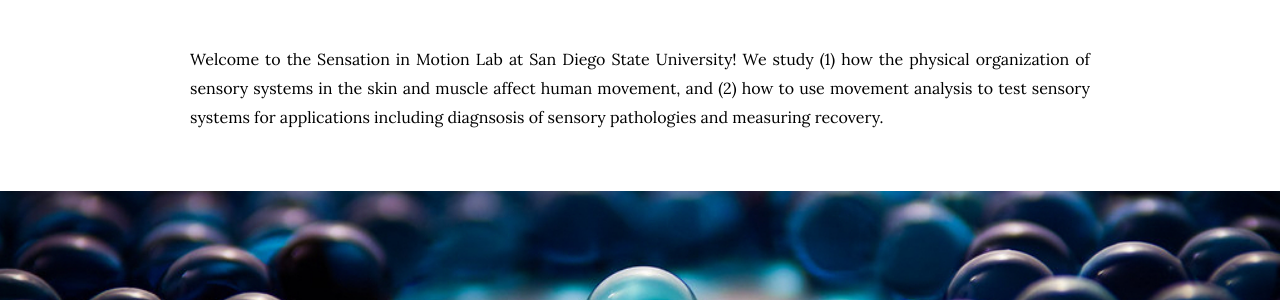
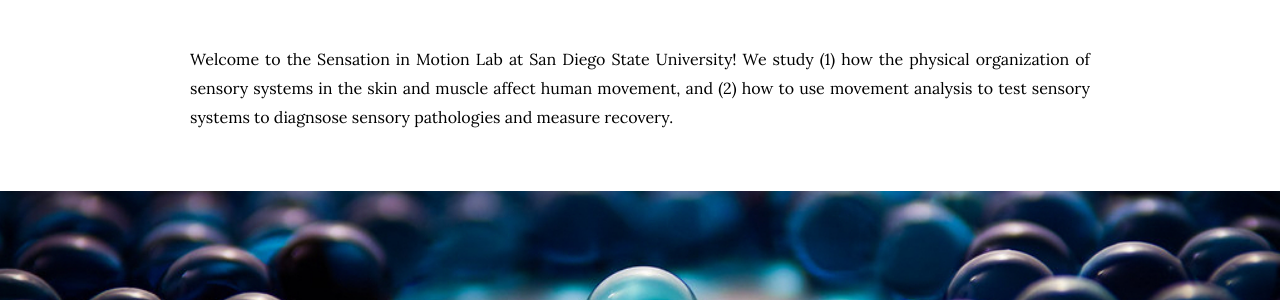
Before and after one commit to sensationinmotion/sensationinmotion.github.io, a Jekyll site: the page built from index.md, in a window 1280 px wide. Shown: the part 213-513 px from the top of the page. Built offline with Jekyll 4.4.1, drawn with Linux system fonts in a browser that asks for light colours.

Commit message:
Update index.md

```diff
--- a/index.md
+++ b/index.md
@@ -4,7 +4,7 @@ title: Home
 
 # Body, meet world
 
-Welcome to the Sensation in Motion Lab at San Diego State University! We study (1) how the physical organization of sensory systems in the skin and muscle affect human movement, and (2) how to use movement analysis to test sensory systems for applications including diagnsosis of sensory pathologies and measuring recovery.
+Welcome to the Sensation in Motion Lab at San Diego State University! We study (1) how the physical organization of sensory systems in the skin and muscle affect human movement, and (2) how to use movement analysis to test sensory systems to diagnsose sensory pathologies and measure recovery.
 
 {:.center}
 
```
